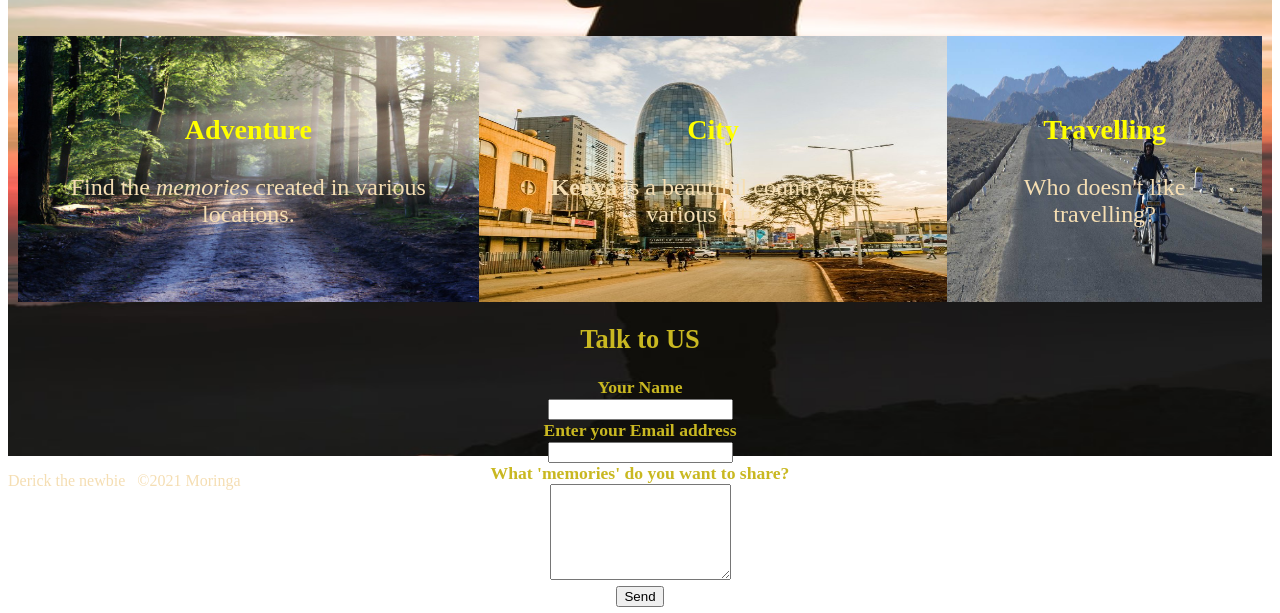
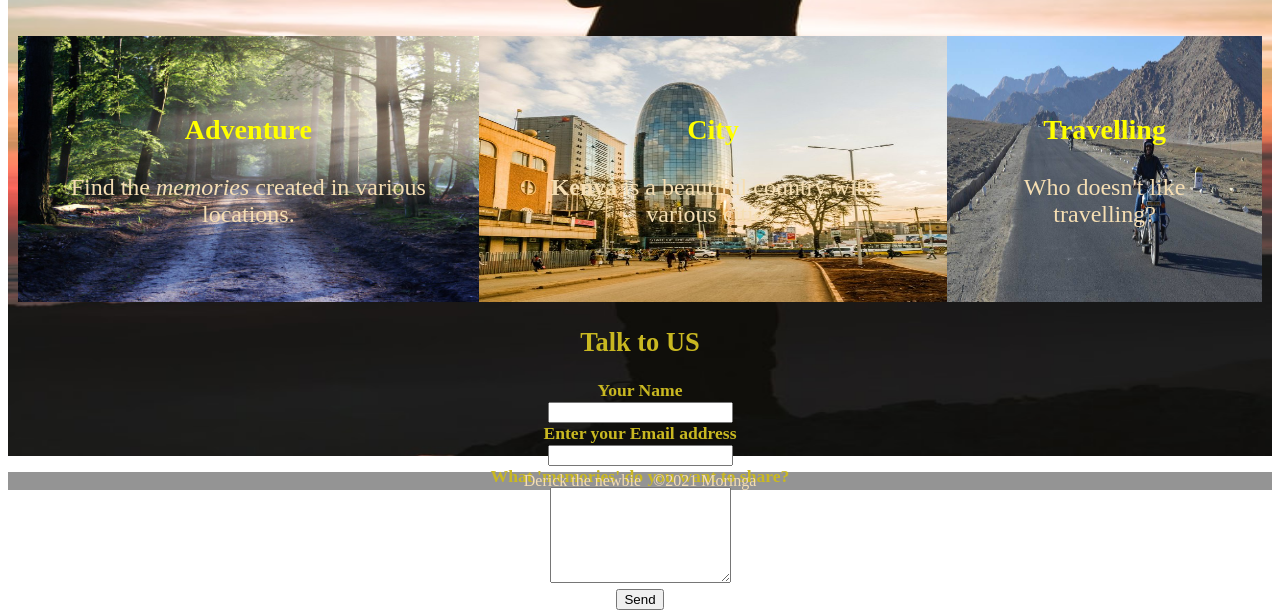
Before and after one commit to OGENDI/Derick_Site, a plain HTML site: page index.html in a window 1280 px wide. Shown: the part 566-1179 px from the top of the page. Drawn offline with Linux system fonts and the light colour scheme.

Commit message:
styled the footer

```diff
--- a/main.css
+++ b/main.css
@@ -71,7 +71,8 @@
      color: rgb(201, 184, 33);
      font-weight: 900;
      font-size: 1.1rem;
-    text-align: center;
+     text-align: center;
+     padding: 3px;
  }
 
  .topics {
@@ -81,3 +82,8 @@
      text-align: center;
      font-size: 1.5rem;
  }
+
+ footer{
+     background-color: rgba(0, 0, 0, 0.418);
+     text-align: center;
+ }
```
